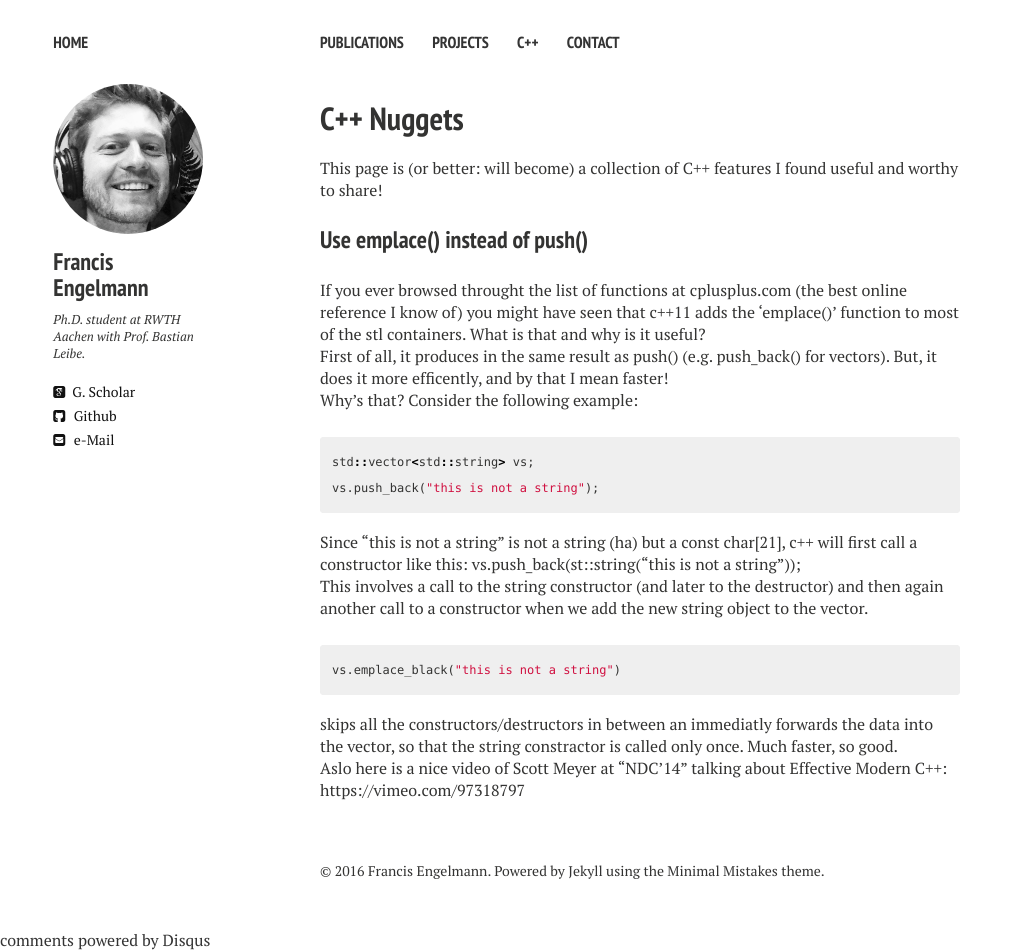
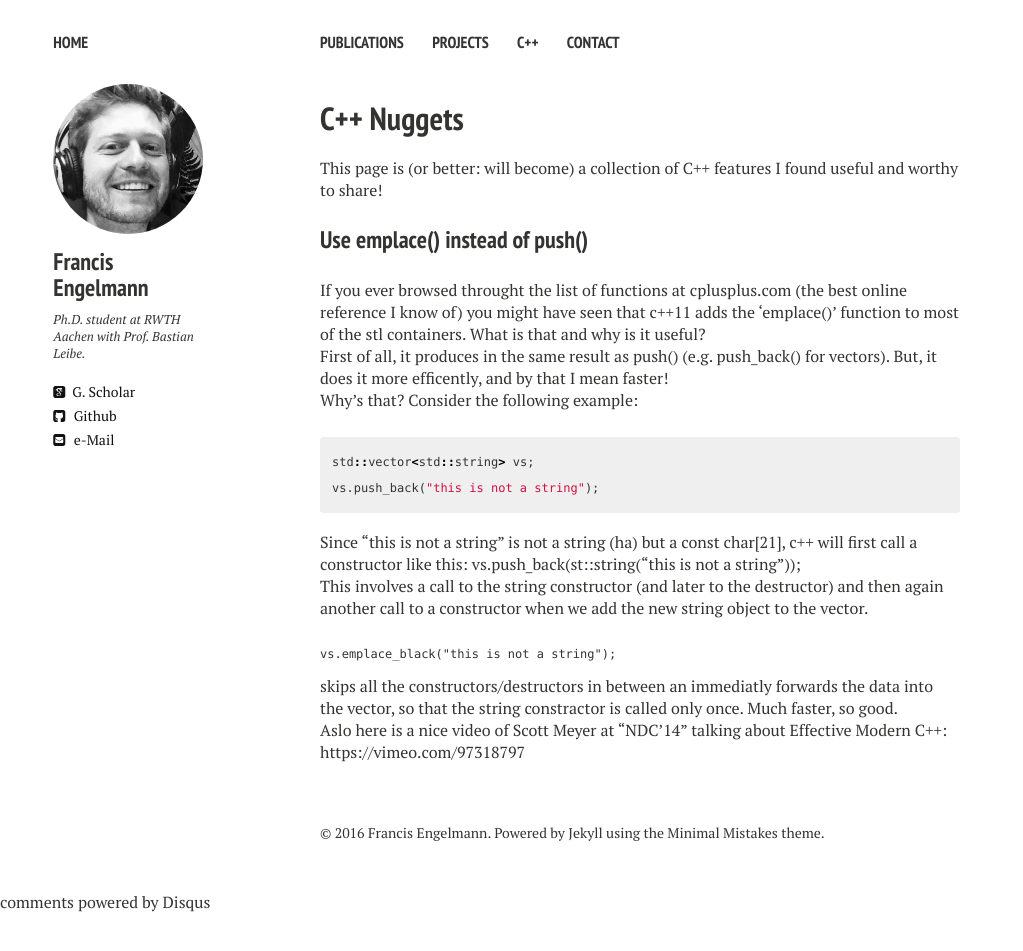
Before and after one commit to francisengelmann/francisengelmann.github.io, a Jekyll site: the page built from cplusplus.md, in a window 1280 px wide. Shown: the whole page, without its empty margins (0-1023 px from the left). Built offline with Jekyll 4.4.1, drawn with Linux system fonts in a browser that asks for light colours; nearby versions of some CDN libraries; comment, search, counter and statistics services are not loaded; after the commit the page ends 913 px from its top, so only the background shows below that.

Commit message:
Update cplusplus.md

````diff
--- a/cplusplus.md
+++ b/cplusplus.md
@@ -25,8 +25,8 @@ vs.push_back(st::string("this is not a string"));
 
 This involves a call to the string constructor (and later to the destructor) and then again another call to a constructor when we add the new string object to the vector.
 
-```c++
-vs.emplace_black("this is not a string")
+```c++11
+vs.emplace_black("this is not a string");
 ```
 
 skips all the constructors/destructors in between an immediatly forwards the data into the vector, so that the string constractor is called only once. Much faster, so good.
````
